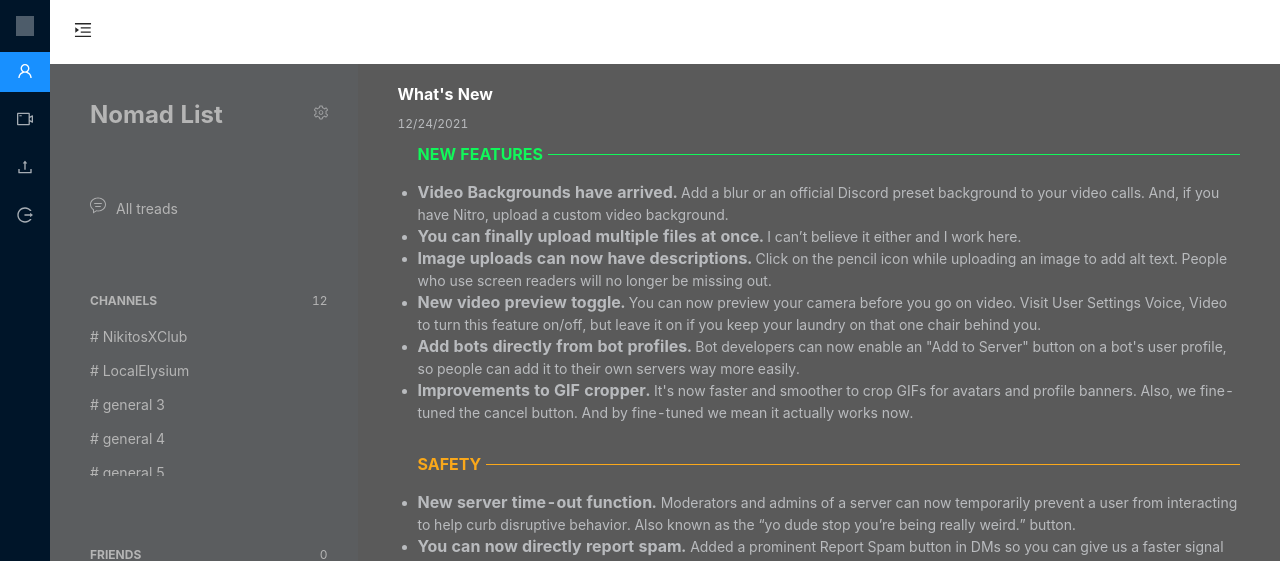
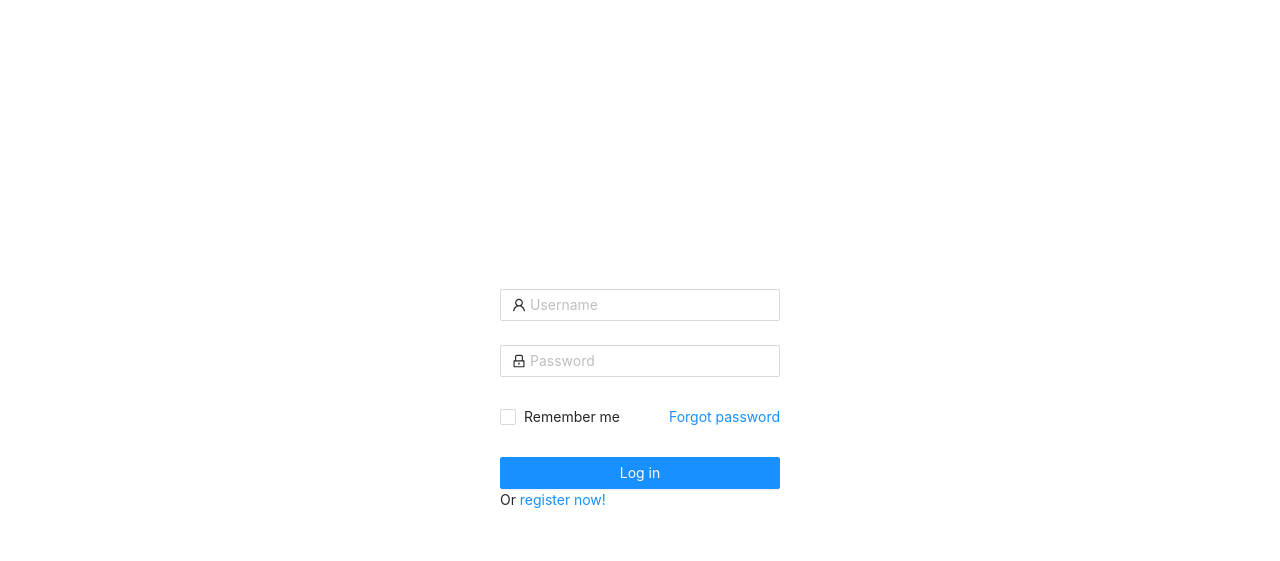
Before and after one commit to Fpsska/Steamscord, a React (Create React App) app: page /Steamscord/Authorisation in a window 1280 px wide. Shown: the top 561 px of the page. Built offline with nearby package versions, Linux system fonts and the light colour scheme; no server answers.

Commit message:
feat: create login AC, logOut AC in authSlice.js, call in Auth.jsx, Layout.jsx & add render userName value in SettingsPage.jsx

```diff
--- a/src/app/store/authSlice.js
+++ b/src/app/store/authSlice.js
@@ -3,19 +3,24 @@
 const authSlice = createSlice({
     name: 'authorizationSlice',
     initialState: {
-        userInformation: [],
-        authStatus: false
+        isAuthorized: false,
+        userName: 'guest'
     },
     reducers: {
-        getUserNameValue(state, action) {
-            state.userInformation = action.payload
+        login(state, action) {
+            state.isAuthorized = true;
+            state.userName = action.payload.name;
         },
-        switchAuthStatus(state, action) {
-            state.AuthStatus = action.payload
+        logOut(state) {
+            state.isAuthorized = false;
+            state.userName = '';
         }
     }
 })
 
-export const { getUserNameValue, switchAuthStatus } = authSlice.actions;
+export const {
+    login,
+    logOut
+} = authSlice.actions;
 
 export default authSlice.reducer;
--- a/src/components/App/App.jsx
+++ b/src/components/App/App.jsx
@@ -19,7 +19,7 @@
 import { useData } from '../../hook/useData';
 
 function App() {
-  const { AuthStatus } = useSelector(state => state.authReducer)
+  const { isAuthorized } = useSelector(state => state.authReducer)
   const { data, isError, isLoading } = useData();
   const {
     enteredSearchValue,
@@ -28,6 +28,7 @@
 
   return (
     <div className="App">
+      {isAuthorized ?
         <Routes>
           <Route
             path="/Steamscord"
@@ -54,6 +55,9 @@
 
           </Route>
         </Routes>
+        : <div className="section"><Authorisation /></div>
+      }
+
     </div>
   );
 }
--- a/src/components/Auth/Auth.jsx
+++ b/src/components/Auth/Auth.jsx
@@ -1,24 +1,22 @@
 import React, { useState } from 'react';
-import { useDispatch, useSelector } from 'react-redux';
+import { useDispatch } from 'react-redux';
 
 import { Form, Input, Button, Checkbox } from 'antd';
 import { UserOutlined, LockOutlined } from '@ant-design/icons';
 
-import { getUserNameValue, switchAuthStatus } from '../../app/store/authSlice';
+import { login } from '../../app/store/authSlice';
 
 import './Auth.scss';
 
 const Authorisation = () => {
   const dispatch = useDispatch();
 
-  const { AuthStatus } = useSelector((state) => state.authReducer);
   const [isButtonLoading, setLoadingStatus] = useState(false);
 
-  const onFinish = (values) => {
+  const onSubmit = (data) => {
     setLoadingStatus(true);
     setTimeout(() => {
-      dispatch(getUserNameValue(values));
-      dispatch(switchAuthStatus(!AuthStatus));
+      dispatch(login({ name: data.username }));
       setLoadingStatus(false);
     }, 2000);
   };
@@ -30,7 +28,7 @@
       initialValues={{
         remember: true
       }}
-      onFinish={onFinish}
+      onFinish={onSubmit}
     >
       <Form.Item
         name="username"
--- a/src/components/Common/Layout.jsx
+++ b/src/components/Common/Layout.jsx
@@ -18,7 +18,7 @@
 } from '@ant-design/icons';
 import { Modal } from 'antd';
 
-import { switchAuthStatus } from '../../app/store/authSlice';
+import { logOut } from '../../app/store/authSlice';
 import {
   switchSettingsStatus,
   switchHomePageStatus
@@ -76,7 +76,7 @@
       okText: 'Submit',
       onOk() {
         setIsModalVisible(false);
-        dispatch(switchAuthStatus(false));
+        dispatch(logOut());
       },
       onCancel() {
         setIsModalVisible(false);
--- a/src/components/Pages/SettingsPage/SettingsPage.jsx
+++ b/src/components/Pages/SettingsPage/SettingsPage.jsx
@@ -1,5 +1,5 @@
 import React from 'react';
-import { useDispatch } from 'react-redux';
+import { useDispatch, useSelector } from 'react-redux';
 
 import { Row, Col, Card } from 'antd';
 import { CloseCircleOutlined } from '@ant-design/icons';
@@ -10,6 +10,9 @@
 import './Settings.scss';
 
 const SettingsPage = () => {
+
+  const { userName } = useSelector((state) => state.authReducer);
+
   const dispatch = useDispatch();
 
   const closeSettingsPage = () => {
@@ -20,7 +23,7 @@
     notification[type]({
       message: 'Dear user!',
       description:
-      'This feature is not yet available, Please try again later :)'
+        'This feature is not yet available, Please try again later :)'
     });
   };
 
@@ -59,7 +62,7 @@
                         }
                         alt="avatar"
                       />
-                      <span className="account-card__name">Fpsska#1531</span>
+                      <span className="account-card__name">{userName}#1531</span>
                     </div>
                     <Button
                       className="settings__button account__button--profileEdit"
@@ -77,7 +80,7 @@
                             username
                           </h4>
                           <span className="account-card__username--text">
-                            Fpsska#1531
+                          {userName}#1531
                           </span>
                         </div>
                         <button
```
Lines whose indentation alone changed are shown as unchanged.
